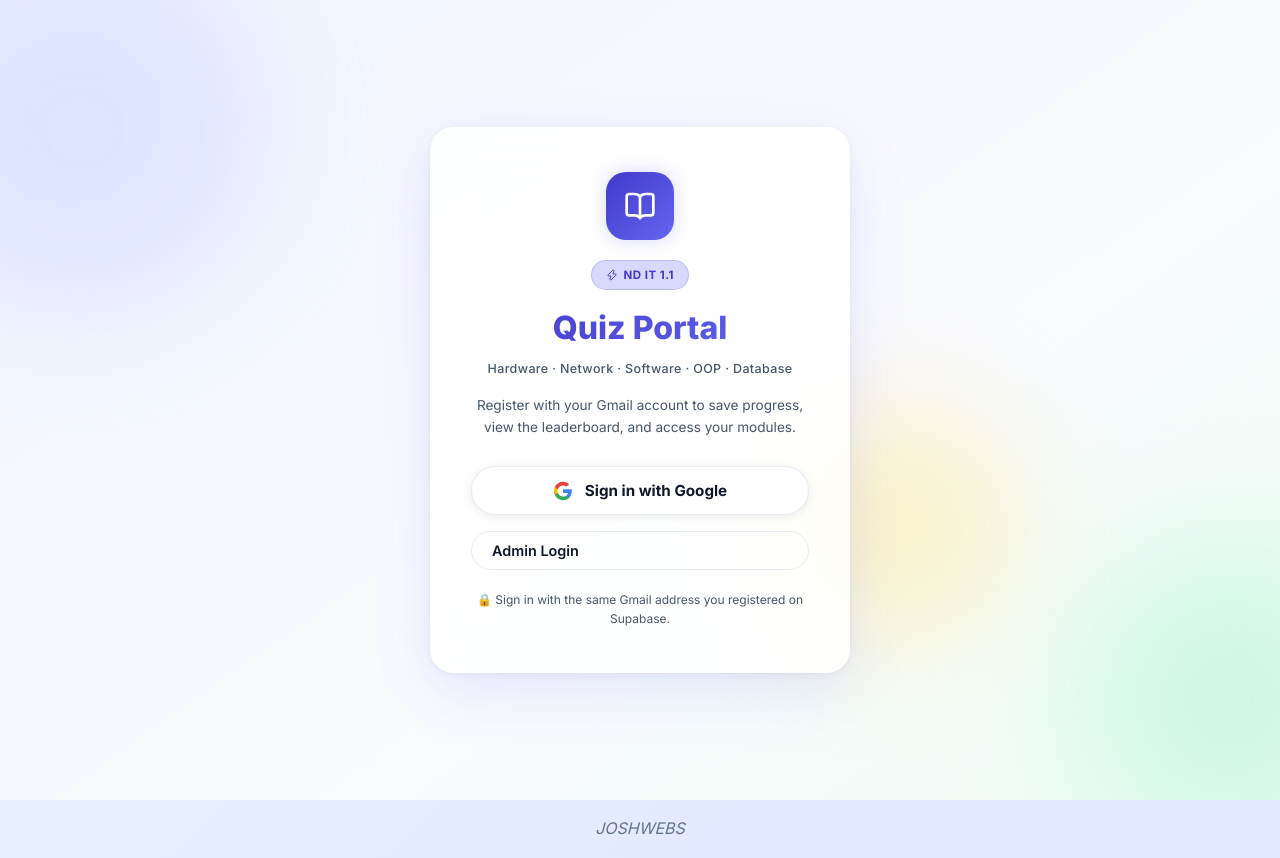
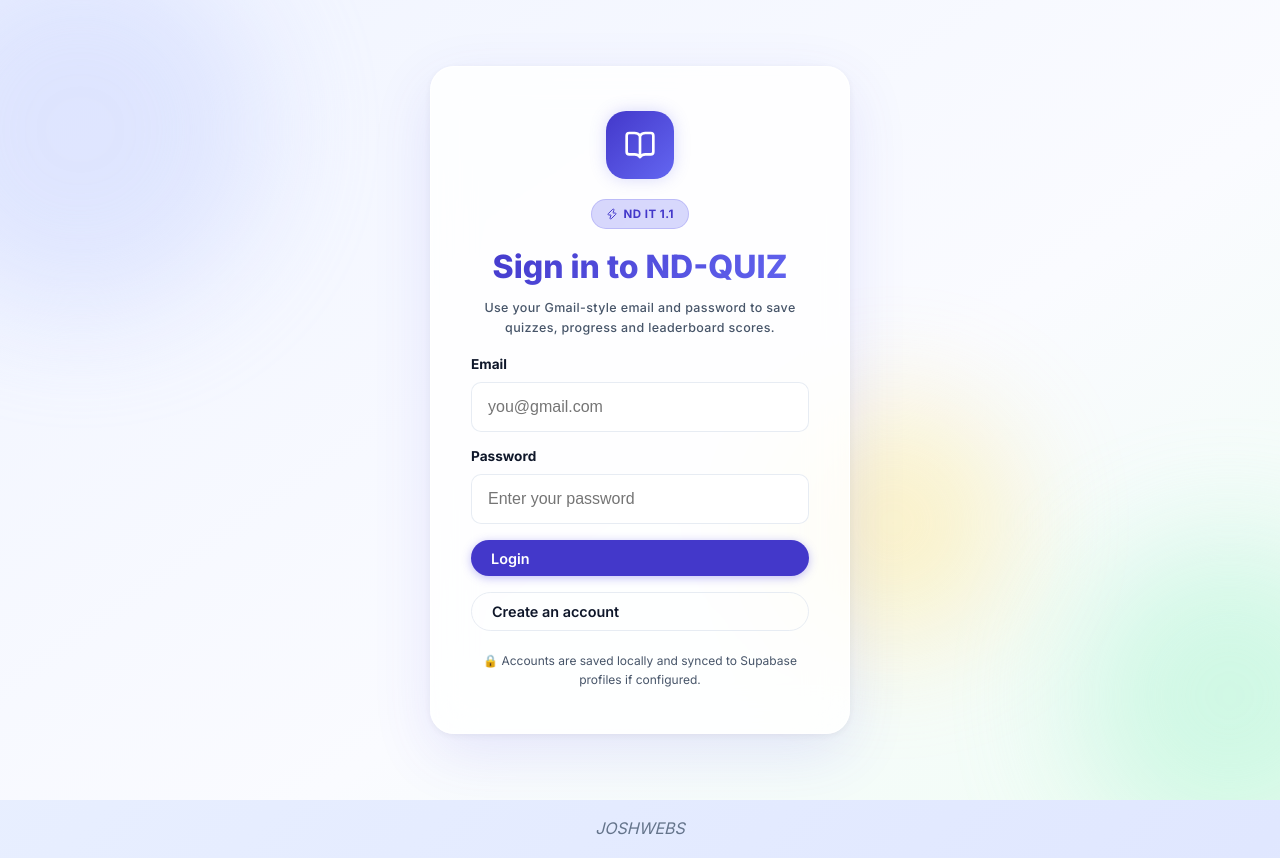
Before and after one commit to joshwebsinfo-del/ND-QUIZ, a React (Vite) app: page / in a window 1280 px wide. Built offline with nearby package versions, Linux system fonts and the light colour scheme; no server answers.

Commit message:
Fix CSS build error and finalize login/PWA updates

```diff
--- a/src/App.jsx
+++ b/src/App.jsx
@@ -10,9 +10,8 @@
 import Footer from './components/Footer';
 import './index.css';
 import './mobile-enhancements.css';
-import { isAdmin } from './utils/admin';
 import { ThemeProvider } from './context/ThemeContext';
-import { getSessionUser, handleOAuthRedirect } from './supabase';
+import { getCurrentUser } from './utils/auth';
 
 const PrivateRoute = ({ user, children }) => {
   if (!user) return <Navigate to="/" replace />;
@@ -24,45 +23,19 @@
   const [loading, setLoading] = useState(true);
 
   useEffect(() => {
-    const restoreSession = async () => {
-      let savedUser = null;
-      const saved = localStorage.getItem('quiz_user');
-
-      if (saved) {
-        try {
-          savedUser = JSON.parse(saved);
-          setUser(savedUser);
-        } catch (_) {
-          localStorage.removeItem('quiz_user');
-        }
-      }
-
-      const isOAuthRedirect = window.location.search.includes('access_token') || window.location.search.includes('refresh_token') || window.location.search.includes('code=');
-      if (!savedUser && isOAuthRedirect) {
-        const oauthUser = await handleOAuthRedirect();
-        if (oauthUser) {
-          setUser(oauthUser);
-          setLoading(false);
-          return;
-        }
-      }
-
-      if (!savedUser) {
-        const sessionUser = await getSessionUser();
-        if (sessionUser) {
-          setUser(sessionUser);
-        }
-      }
-
-      setLoading(false);
-    };
-
-    restoreSession();
+    const savedUser = getCurrentUser();
+    if (savedUser) {
+      setUser(savedUser);
+    }
+    setLoading(false);
   }, []);
 
   useEffect(() => {
-    if (user) localStorage.setItem('quiz_user', JSON.stringify(user));
-    else localStorage.removeItem('quiz_user');
+    if (user) {
+      localStorage.setItem('quiz_user', JSON.stringify(user));
+    } else {
+      localStorage.removeItem('quiz_user');
+    }
   }, [user]);
 
   if (loading) {
@@ -84,7 +57,7 @@
           <Route path="/module/:moduleId" element={<PrivateRoute user={user}><ModuleView user={user} /></PrivateRoute>} />
           <Route path="/quiz/:quizId" element={<PrivateRoute user={user}><Quiz user={user} /></PrivateRoute>} />
           <Route path="/results" element={<PrivateRoute user={user}><Results user={user} /></PrivateRoute>} />
-          <Route path="/admin" element={isAdmin(user?.email) ? <AdminPanel /> : <Navigate to="/" replace />} />
+          <Route path="/admin" element={user?.isAdmin ? <AdminPanel /> : <Navigate to="/" replace />} />
           <Route path="*" element={<Navigate to="/" replace />} />
         </Routes>
       </Router>
--- a/src/components/Dashboard.jsx
+++ b/src/components/Dashboard.jsx
@@ -1,21 +1,46 @@
-import React from 'react';
+import React, { useEffect, useState } from 'react';
 import { useNavigate } from 'react-router-dom';
 import { LogOut, BookOpen, Trophy } from 'lucide-react';
-import { signOutUser } from '../supabase';
+import { logoutUser } from '../utils/auth';
 import { modulesData } from '../data/modules';
 import Leaderboard from './Leaderboard';
 import ThemeSwitcher from './ThemeSwitcher';
 
 export default function Dashboard({ user, setUser }) {
   const navigate = useNavigate();
+  const [installPrompt, setInstallPrompt] = useState(null);
 
-  const handleLogout = async () => {
-    await signOutUser();
+  useEffect(() => {
+    const handleBeforeInstall = (e) => {
+      e.preventDefault();
+      setInstallPrompt(e);
+    };
+    const handleAppInstalled = () => setInstallPrompt(null);
+
+    window.addEventListener('beforeinstallprompt', handleBeforeInstall);
+    window.addEventListener('appinstalled', handleAppInstalled);
+    return () => {
+      window.removeEventListener('beforeinstallprompt', handleBeforeInstall);
+      window.removeEventListener('appinstalled', handleAppInstalled);
+    };
+  }, []);
+
+  const handleInstall = async () => {
+    if (!installPrompt) return;
+    installPrompt.prompt();
+    const choice = await installPrompt.userChoice;
+    if (choice.outcome === 'accepted') {
+      setInstallPrompt(null);
+    }
+  };
+
+  const handleLogout = () => {
+    logoutUser();
     setUser(null);
     navigate('/');
   };
 
-  const isAdmin = user?.email === 'joshuamujakari15@gmail.com';
+  const isAdmin = user?.isAdmin === true;
 
   return (
     <div className="animate-fade-in">
@@ -26,6 +51,11 @@
         </div>
         <div className="user-profile">
           <ThemeSwitcher />
+          {installPrompt && (
+            <button className="btn btn-primary btn-sm" onClick={handleInstall} style={{ marginRight: '0.75rem' }}>
+              Install App
+            </button>
+          )}
           {isAdmin && (
             <button className="btn btn-outline btn-sm" onClick={() => navigate('/admin')} style={{ marginRight: '0.75rem' }}>
               Admin Panel
--- a/src/components/Login.jsx
+++ b/src/components/Login.jsx
@@ -1,21 +1,57 @@
-import React, { useState } from 'react';
+import React, { useState, useEffect } from 'react';
 import { BookOpen, Zap } from 'lucide-react';
-import { signInWithGoogle } from '../supabase';
 import { useNavigate } from 'react-router-dom';
+import { loginUser, registerUser } from '../utils/auth';
 
 export default function Login({ setUser }) {
+  const [mode, setMode] = useState('login');
+  const [email, setEmail] = useState('');
+  const [password, setPassword] = useState('');
+  const [error, setError] = useState('');
   const [loading, setLoading] = useState(false);
+  const [installPrompt, setInstallPrompt] = useState(null);
   const navigate = useNavigate();
 
-  const handleLogin = async () => {
+  useEffect(() => {
+    const handleBeforeInstall = (e) => {
+      e.preventDefault();
+      setInstallPrompt(e);
+    };
+    const handleAppInstalled = () => setInstallPrompt(null);
+
+    window.addEventListener('beforeinstallprompt', handleBeforeInstall);
+    window.addEventListener('appinstalled', handleAppInstalled);
+    return () => {
+      window.removeEventListener('beforeinstallprompt', handleBeforeInstall);
+      window.removeEventListener('appinstalled', handleAppInstalled);
+    };
+  }, []);
+
+  const handleSubmit = async (e) => {
+    e.preventDefault();
+    setError('');
     setLoading(true);
+
     try {
-      await signInWithGoogle();
-    } catch (error) {
-      console.error('Login failed:', error);
-      alert('Failed to sign in. Please try again.');
+      const account = mode === 'login'
+        ? await loginUser(email, password)
+        : await registerUser({ email, password });
+
+      setUser(account);
+      navigate('/dashboard');
+    } catch (err) {
+      setError(err.message || 'Authentication failed.');
     } finally {
       setLoading(false);
+    }
+  };
+
+  const handleInstall = async () => {
+    if (!installPrompt) return;
+    installPrompt.prompt();
+    const choice = await installPrompt.userChoice;
+    if (choice.outcome === 'accepted') {
+      setInstallPrompt(null);
     }
   };
 
@@ -34,41 +70,61 @@
           <Zap size={12} /> ND IT 1.1
         </div>
 
-        <h1 className="login-title">Quiz Portal</h1>
+        <h1 className="login-title">{mode === 'login' ? 'Sign in to ND-QUIZ' : 'Register for ND-QUIZ'}</h1>
         <p className="login-subtitle">
-          Hardware · Network · Software · OOP · Database
-        </p>
-        <p className="login-desc">
-          Register with your Gmail account to save progress, view the leaderboard, and access your modules.
+          Use your Gmail-style email and password to save quizzes, progress and leaderboard scores.
         </p>
 
-        <button className="btn-google" onClick={handleLogin} disabled={loading}>
-          {loading ? (
-            <><div className="spinner-sm" /> Signing in...</>
-          ) : (
-            <>
-              <svg width="20" height="20" viewBox="0 0 24 24">
-                <path d="M22.56 12.25c0-.78-.07-1.53-.2-2.25H12v4.26h5.92c-.26 1.37-1.04 2.53-2.21 3.31v2.77h3.57c2.08-1.92 3.28-4.74 3.28-8.09z" fill="#4285F4" />
-                <path d="M12 23c2.97 0 5.46-.98 7.28-2.66l-3.57-2.77c-.98.66-2.23 1.06-3.71 1.06-2.86 0-5.29-1.93-6.16-4.53H2.18v2.84C3.99 20.53 7.7 23 12 23z" fill="#34A853" />
-                <path d="M5.84 14.09c-.22-.66-.35-1.36-.35-2.09s.13-1.43.35-2.09V7.07H2.18C1.43 8.55 1 10.22 1 12s.43 3.45 1.18 4.93l2.85-2.22.81-.62z" fill="#FBBC05" />
-                <path d="M12 5.38c1.62 0 3.06.56 4.21 1.64l3.15-3.15C17.45 2.09 14.97 1 12 1 7.7 1 3.99 3.47 2.18 7.07l3.66 2.84c.87-2.6 3.3-4.53 6.16-4.53z" fill="#EA4335" />
-              </svg>
-              Sign in with Google
-            </>
-          )}
-        </button>
+        <form onSubmit={handleSubmit} style={{ width: '100%' }}>
+          <label className="form-label">Email</label>
+          <input
+            className="form-input"
+            type="email"
+            value={email}
+            onChange={(e) => setEmail(e.target.value)}
+            placeholder="you@gmail.com"
+            required
+          />
+
+          <label className="form-label">Password</label>
+          <input
+            className="form-input"
+            type="password"
+            value={password}
+            onChange={(e) => setPassword(e.target.value)}
+            placeholder="Enter your password"
+            required
+          />
+
+          {error && <p className="form-error">{error}</p>}
+
+          <button type="submit" className="btn btn-primary" disabled={loading} style={{ width: '100%', marginTop: '1rem' }}>
+            {loading ? 'Processing…' : mode === 'login' ? 'Login' : 'Register'}
+          </button>
+        </form>
 
         <button
           type="button"
           className="btn btn-outline"
           style={{ width: '100%', marginTop: '1rem' }}
-          onClick={() => navigate('/admin-login')}
+          onClick={() => setMode(mode === 'login' ? 'register' : 'login')}
         >
-          Admin Login
+          {mode === 'login' ? 'Create an account' : 'Already have an account? Login'}
         </button>
 
+        {installPrompt && (
+          <button
+            type="button"
+            className="btn btn-primary"
+            style={{ width: '100%', marginTop: '1rem' }}
+            onClick={handleInstall}
+          >
+            Install App
+          </button>
+        )}
+
         <p className="login-note">
-          🔒 Sign in with the same Gmail address you registered on Supabase.
+          🔒 Accounts are saved locally and synced to Supabase profiles if configured.
         </p>
       </div>
     </div>
--- a/src/index.css
+++ b/src/index.css
@@ -591,30 +591,38 @@
   margin-bottom: 1rem;
 }
 
-.login-desc {
-  font-size: 0.85rem; color: var(--text-muted);
-  line-height: 1.6; margin-bottom: 1.75rem;
+.form-label {
+  display: block;
+  width: 100%;
+  text-align: left;
+  font-size: 0.85rem;
+  font-weight: 700;
+  color: var(--text-main);
+  margin: 0.85rem 0 0.4rem;
 }
 
-.btn-google {
+.form-input {
   width: 100%;
-  display: flex; align-items: center; justify-content: center; gap: 0.75rem;
-  padding: 0.85rem 1.5rem;
+  padding: 0.95rem 1rem;
+  border-radius: var(--radius-sm);
+  border: 1.5px solid var(--border-color);
   background: #fff;
-  border: 1.5px solid var(--border-color);
-  border-radius: var(--radius-pill);
-  font-size: 0.95rem; font-weight: 700;
   color: var(--text-main);
-  box-shadow: 0 2px 8px rgba(0,0,0,0.08);
-  transition: all 0.22s ease;
-  cursor: pointer;
+  font-size: 1rem;
+  transition: all 0.2s ease;
 }
-.btn-google:hover:not(:disabled) {
-  border-color: #4285F4;
-  box-shadow: 0 4px 20px rgba(66,133,244,0.2);
-  transform: translateY(-2px);
+
+.form-input:focus {
+  outline: none;
+  border-color: var(--primary);
+  box-shadow: 0 0 0 4px rgba(79, 70, 229, 0.12);
 }
-.btn-google:disabled { opacity: 0.7; cursor: not-allowed; }
+
+.form-error {
+  color: #b91c1c;
+  font-size: 0.88rem;
+  margin-top: 0.75rem;
+}
 
 .login-note {
   font-size: 0.75rem; color: var(--text-muted);
--- /dev/null
+++ b/src/utils/auth.js
@@ -0,0 +1,97 @@
+import { supabase } from '../supabase';
+
+const ACCOUNTS_KEY = 'quiz_accounts';
+const USER_KEY = 'quiz_user';
+const ADMIN_EMAIL = 'joshuamujakari15@gmail.com';
+
+const normalizeEmail = (email = '') => email.trim().toLowerCase();
+
+const loadAccounts = () => {
+  try {
+    return JSON.parse(localStorage.getItem(ACCOUNTS_KEY) || '[]') || [];
+  } catch {
+    return [];
+  }
+};
+
+const saveAccounts = (accounts) => {
+  localStorage.setItem(ACCOUNTS_KEY, JSON.stringify(accounts));
+};
+
+const writeCurrentUser = (user) => {
+  localStorage.setItem(USER_KEY, JSON.stringify(user));
+};
+
+export const getCurrentUser = () => {
+  try {
+    return JSON.parse(localStorage.getItem(USER_KEY) || 'null');
+  } catch {
+    return null;
+  }
+};
+
+export const logoutUser = () => {
+  localStorage.removeItem(USER_KEY);
+};
+
+const createProfileInSupabase = async (user) => {
+  if (!supabase) return;
+
+  try {
+    await supabase.from('profiles').upsert({
+      id: user.id,
+      display_name: user.displayName,
+      email: user.email,
+      avatar_url: user.avatar_url,
+    }, { onConflict: 'id' });
+  } catch (err) {
+    console.error('Supabase profile save error:', err);
+  }
+};
+
+export const registerUser = async ({ email, password }) => {
+  const normalizedEmail = normalizeEmail(email);
+  if (!normalizedEmail || !password) {
+    throw new Error('Please provide your email and password.');
+  }
+
+  const accounts = loadAccounts();
+  const existing = accounts.find((account) => account.email === normalizedEmail);
+  if (existing) {
+    throw new Error('An account with this email already exists. Please login instead.');
+  }
+
+  const displayName = normalizedEmail.split('@')[0].replace(/[^a-zA-Z0-9 ]/g, ' ').trim() || 'Student';
+  const avatar_url = `https://ui-avatars.com/api/?name=${encodeURIComponent(displayName)}&background=4f46e5&color=fff`;
+  const newUser = {
+    id: `local-${Date.now()}-${Math.random().toString(36).slice(2, 8)}`,
+    email: normalizedEmail,
+    password,
+    displayName,
+    avatar_url,
+    role: 'student',
+    isAdmin: false,
+  };
+
+  accounts.push(newUser);
+  saveAccounts(accounts);
+  writeCurrentUser(newUser);
+  await createProfileInSupabase(newUser);
+  return newUser;
+};
+
+export const loginUser = async (email, password) => {
+  const normalizedEmail = normalizeEmail(email);
+  const accounts = loadAccounts();
+  const account = accounts.find((item) => item.email === normalizedEmail);
+
+  if (!account) {
+    throw new Error('No account found for this email. Please register first.');
+  }
+  if (account.password !== password) {
+    throw new Error('Incorrect password. Please try again.');
+  }
+
+  writeCurrentUser(account);
+  return account;
+};
```
